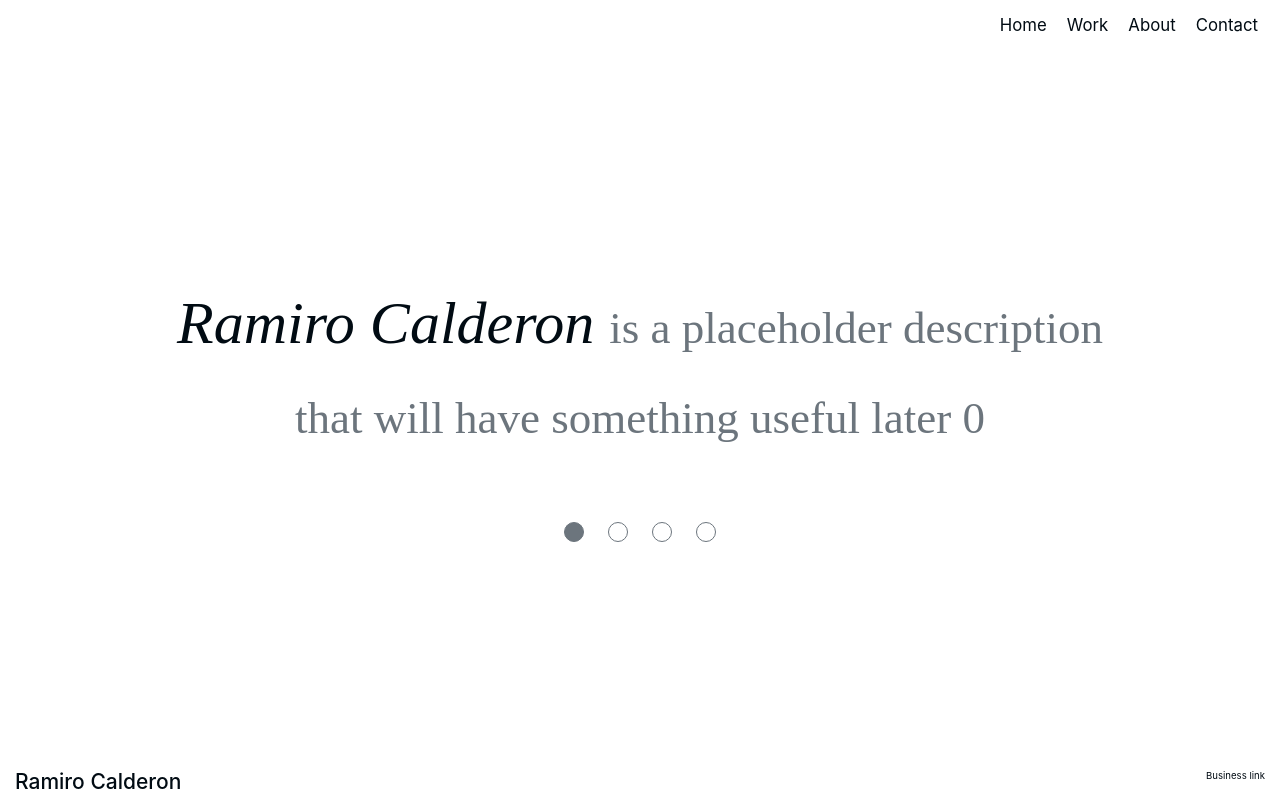
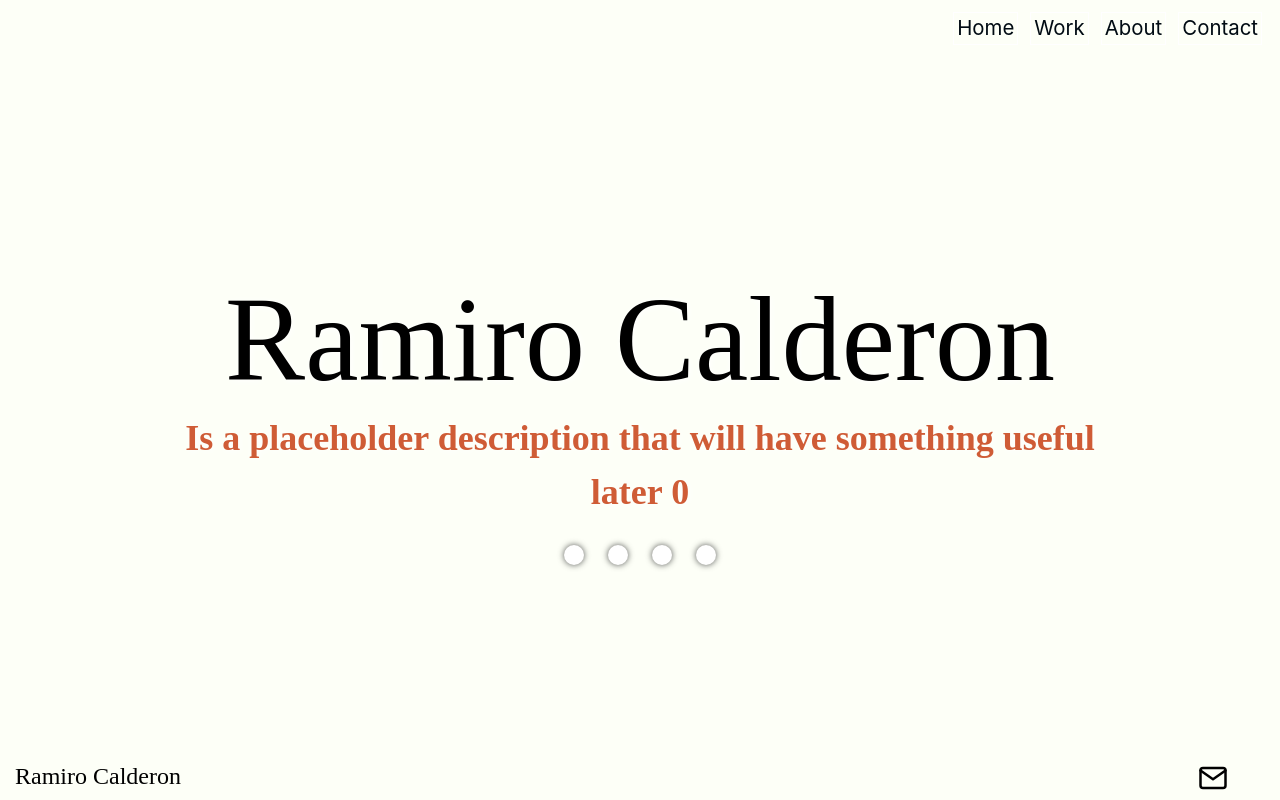
Before and after one commit to Racalder/Racalder.github.io, a Vue app: page / in a window 1280 px wide. Built offline with nearby package versions, Linux system fonts and the light colour scheme; a web font is replaced by a local one.

Commit message:
Home Text style; Indicators style; Footer Icons and Style

```diff
--- a/package.json
+++ b/package.json
@@ -10,6 +10,8 @@
   "dependencies": {
     "bootstrap": "^4.5.0",
     "core-js": "^3.6.5",
+    "feather-icons": "^4.28.0",
+    "jam-icons": "^2.0.0",
     "jquery": "^3.5.1",
     "popper.js": "^1.16.1",
     "sass-resources-loader": "^2.0.3",
--- a/public/index.html
+++ b/public/index.html
@@ -7,10 +7,17 @@
     <link rel="icon" href="<%= BASE_URL %>favicon.ico">
     <title><%= htmlWebpackPlugin.options.title %></title>
     <link rel="stylesheet" href="https://use.typekit.net/sua7ajt.css">
+      <script src="https://unpkg.com/feather-icons"></script>
+
   </head>
   <body class="h-100">
 
     <div id="app"></div>
     <!-- built files will be auto injected -->
   </body>
+    <script src="https://unpkg.com/feather-icons"></script>
+
+  <script src="https://unpkg.com/jam-icons/js/jam.min.js"></script>
+
+
 </html>
--- a/src/App.vue
+++ b/src/App.vue
@@ -14,10 +14,14 @@
 
 	#app{
 		min-width: 375px;
-		border-style: solid;
-		border-color: #010B13; /*262626;*/ /*#141414; Chinese BLack*/ /*#282e33;*/ /*#212529; Maybe*/
-		border-width: 0px;
-		color: #010B13;
+/*		border-style: solid;
+		border-color: white;*/ /*262626;*/ /*#141414; Chinese BLack*/ /*#282e33;*/ /*#212529; Maybe*/
+		/*border: 60px solid white;
+		border-right: 0px;
+		border-left: 0px;*/
+		/*background-color: #222222;*/
+		background-color: #FDFFF7;
+		color: #D3D5D7;
 	}
 
 </style>
@@ -26,6 +30,7 @@
 	@import "./node_modules/bootstrap/scss/_functions.scss";
 	@import "./node_modules/bootstrap/scss/_variables.scss";
 	@import "./node_modules/bootstrap/scss/mixins";
+
 
 	// Less than  576px
 	@include media-breakpoint-down(xs) {
@@ -59,6 +64,9 @@
 		}
 	}
 
+</style>
 
-
-</style>
+<script type="text/javascript">
+	const feather = require('feather-icons')
+	feather.replace();
+</script>
--- a/src/assets/fonts/fonts.css
+++ b/src/assets/fonts/fonts.css
@@ -15,6 +15,10 @@
 }
 
 /* Freight from Adobe Fonts */
+/**/
+/**/
+/**/
+
 @font-face{
 	font-family: freight-display-pro,serif;
 	font-weight: 400;
@@ -40,7 +44,31 @@
 }
 
 @font-face{
-	font-family: freight-display-pro,serif;
+	font-family: freight-big-pro,serif;
+	font-weight: 300;
+	font-style: italic;
+}
+
+
+/* Europa from Adobe Fonts */
+/**/
+/**/
+/**/
+
+@font-face{
+	font-family: europa,sans-serif;
+	font-weight: 400;
+	font-style: normal;
+}
+
+@font-face{
+	font-family: europa,sans-serif;
+	font-weight: 700;
+	font-style: normal;
+}
+
+@font-face{
+	font-family: europa,sans-serif;
 	font-weight: 400;
 	font-style: italic;
 }
--- a/src/main.js
+++ b/src/main.js
@@ -3,6 +3,8 @@
 import Vue from 'vue'
 import router from './router'
 import 'bootstrap'; import 'bootstrap/dist/css/bootstrap.min.css';
+import 'feather-icons'; import 'feather-icons/dist/feather.js';
+
 
 // Project
 import App from './App.vue'
@@ -11,7 +13,8 @@ import Footer from './views/Footer.vue'
 
 Vue.component('header-view', Header);
 Vue.component('footer-view', Footer);
-Vue.config.productionTip = false
+Vue.config.productionTip = false;
+
 
 new Vue({
   router,
--- a/src/views/Footer.vue
+++ b/src/views/Footer.vue
@@ -1,26 +1,69 @@
 <template>
-	<div id="app-footer" class="container-fluid">
+	<div id="app-footer" class="container-fluid mb-2">
 		<div class="row">
 			<div class="col-6 text-left">
-					<h3>Ramiro Calderon</h3>
+				<div class="footer-text">Ramiro Calderon</div>
 			</div>
-			<div class="col-6 text-right">
-				Business link
+			<div class="col-6 d-flex align-items-center justify-content-end mx-0 px-3">
+				<div @mouseover="emailMouseover" @mouseleave="emailMouseleave"><div class="footer-icon footer-icon-email" data-feather="mail"></div></div>
+				<div class="footer-icon footer-icon-linkedin" data-jam="linkedin" data-fill="#222"></div>
 			</div>
 		</div>
 	</div>
 </template>
 
 <style>
-	.footer-bar{
 
+	.footer-icon{
+		width: 30px;
+		height: 30px;
 	}
 
-	#footer-name{
+	.footer-icon:hover, .footer-text:hover{
+		cursor: pointer;
+		opacity: 0.8;
+	}
 
+	.footer-icon-email{
+		margin-right: 10px;
+		/*width: 25px;*/
+		stroke-width: 2px;
+	}
+	.footer-icon-linkedin{
+		margin-right: 0px;
+		margin-bottom: 0px;
 	}
 
 	#app-footer{
-		font-size: 0.8rem;
+		font-size: 2rem;
+
+		font-family: freight-display-pro, serif;
+		font-weight: 500;
+		font-style: normal;
+		color: black;
 	}
+
+
 </style>
+
+<script>
+	export default {
+		data(){
+			return{
+
+			}
+		},
+		methods:{
+			emailMouseover(){
+				console.log("Just Hovering over email icon");
+			},
+			emailMouseleave(){
+				console.log("Just Hovering over email icon");
+			}
+		},
+		mounted() {
+			const feather = require('feather-icons');
+			feather.replace();
+		}
+	}
+</script>
--- a/src/views/Header.vue
+++ b/src/views/Header.vue
@@ -48,14 +48,14 @@
 
 <style scoped>
 	.nav-text{
-		font-size: 1.4rem;
+		font-size: 1.7rem;
 		display: inline-block;
 		text-align: center !important;
 	}
 
 	.btn-primary{
 		color: #010B13 !important;
-		background-color: white !important;
+		background-color: transparent !important;
 		border-radius: 0px;
 		border-color: white;
 		border-bottom: 0.8px solid white;
--- a/src/views/Home.vue
+++ b/src/views/Home.vue
@@ -10,7 +10,7 @@
 			</div>
 			<div class="btn" > SEE work</div> -->
 
-			<div class="w-75 homeText align-self-center"><em>Ramiro Calderon</em> <transition name="slide-fade" mode="out-in"><component v-bind:is="selectedDes"></component></transition></div>
+			<div class="w-75 homeText align-self-center"><div class="homeTitle">Ramiro Calderon</div> <transition name="slide-fade" mode="out-in"><component v-bind:is="selectedDes"></component></transition></div>
 
 			<!-- <div class="w-75 align-self-center homeText">Ramiro Calderon <em class="text-muted" style="font-size: 3rem;">{{currentDes}}</em></div> -->
 			<div id="indicators" class="d-flex flex-row align-self-center justify-content-center w-75">
@@ -30,7 +30,7 @@
 				homeInfo: [
 					// 1
 					{
-						btnClass: 'btn btn-secondary mx-3',
+						btnClass: 'btn btn-outline-secondary mx-3',
 					},
 					// 2
 					{
@@ -55,7 +55,7 @@
 		methods: {
 			selectStatement(nextStatement){
 				this.homeInfo[this.selectedStatement].btnClass = 'btn btn-outline-secondary mx-3';
-				this.homeInfo[nextStatement].btnClass = 'btn btn-secondary mx-3';
+				this.homeInfo[nextStatement].btnClass = 'btn btn-outline-secondary mx-3 active';
 				this.selectedDes = 'des-' + nextStatement;
 				this.selectedStatement = nextStatement;
 
@@ -69,38 +69,79 @@
 		},
 		components: {
 			'des-0': {
-				template: '<span class="text-muted" style="font-size: 0.75em;">is a placeholder description that will have something useful later 0</span>'
+				template: '<div style="font-size: 0.6em; color: #cf5c36;">Is a placeholder description that will have something useful later 0</div>'
 			},
 			'des-1': {
-				template: '<span class="text-muted" style="font-size: 0.75em;">is a placeholder description that will have something useful later 1</span>'
+				template: '<div style="font-size: 0.6em; color: #a1bf82;">Is a placeholder description that will have something useful later 1</div>'
 			},
 			'des-2': {
-				template: '<span class="text-muted" style="font-size: 0.75em;">is a placeholder description that will have something useful later 2</span>'
+				template: '<div style="font-size: 0.6em; color: #cf5c36;">Is a placeholder description that will have something useful later 2</div>'
 			},
 			'des-3': {
-				template: '<span class="text-muted" style="font-size: 0.75em;">is a placeholder description that will have something useful later 3</span>'
+				template: '<div style="font-size: 0.6em;">Is a placeholder description that will have something useful later 3</div>'
 			},
+			'des-load': {
+				template: '<div style="font-size: 0.6em;"> <span style="color: transparent; text-shadow: none;">is a placeholder description that will have something useful later 3<</span></div>'
+			}
 		},
 	}
 </script>
 
 <style scoped>
 
+	/*TEXT*/
+
 	.homeText{
-		font-family: freight-display-pro;
+		font-family: freight-big-pro, serif;
+		font-weight: 600;
+		font-style: normal;
+
 		font-size: 5rem;
+		color: black;
+		text-shadow: 1px 1px 7px white;
 	}
+
+	.homeTitle{
+		font-size: 10rem;
+		font-family: freight-display-pro, serif;
+		font-weight: 500;
+		font-style: normal;
+		margin-bottom: -2%;
+	}
+
 	.desText{
 		font-size: 3rem;
 	}
 
-	.btn{
+	/*BUTTONS*/
+
+	.btn-outline-secondary{
 		height: 20px;
 		width: 20px;
+		/*border-color: #D3D5D7;*/
+		background-color: white;
+		border-color: transparent;
+		border-radius: 50%;
+		box-shadow: 0px 0px 6px #50514f;
 
-		border-radius: 100%;
 	}
 
+	.btn-outline-secondary:focus, .btn-outline-secondary:active,.btn-outline-secondary.active{
+		/*background-color: #050517 !important;*/
+/*		border-radius: 50%;
+*/		/*border-color: #D3D5D7 !important;*/
+		/*background-color: #cf5c36 !important;*/
+		border-color: transparent !important;
+		background-color: #50514f !important;
+		box-shadow:0px 0px 0px 10px #50514f inset, 0px 0px 6px #50514f;
+
+
+	}
+
+	.btn-outline-secondary:hover{
+		background-color: white;
+
+	}
 	/*Transitions*/
 
 	.slide-fade-enter-active {
@@ -116,7 +157,7 @@
 
 	#indicators{
 		/*margin-bottom: -20%;*/
-		margin-top: 5%;
+		margin-top: 2%;
 	}
 
 </style>
```
Also changed, not shown: 1 other file (tests, documents, lock files or other folders).
